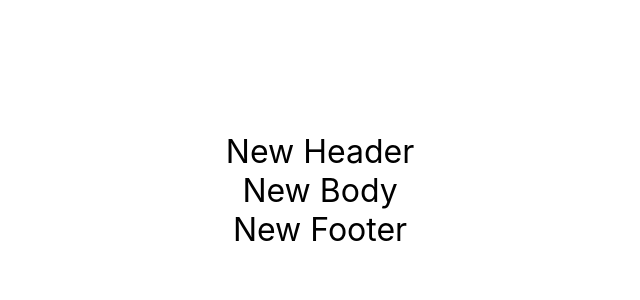
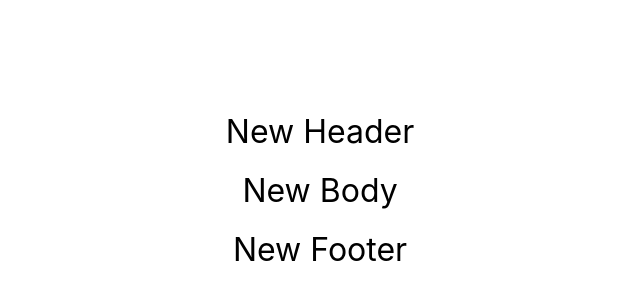
Before and after one commit to VanoKi/micro-tasks, a React app: page / in a window 1280 px wide. Shown: the part 210-510 px from the top of the page, without its empty margins (320-960 px from the left). Built offline with nearby package versions, Linux system fonts and the light colour scheme; the HTML template or start-up script is replaced by a standard one.

Commit message:
fix: add gaps to root

```diff
--- a/src/index.css
+++ b/src/index.css
@@ -15,6 +15,7 @@ body {
   flex-direction: column;
   justify-content: center;
   align-items: center;
+  gap: 20px;
 
   font-size: 2rem;
 }
```
